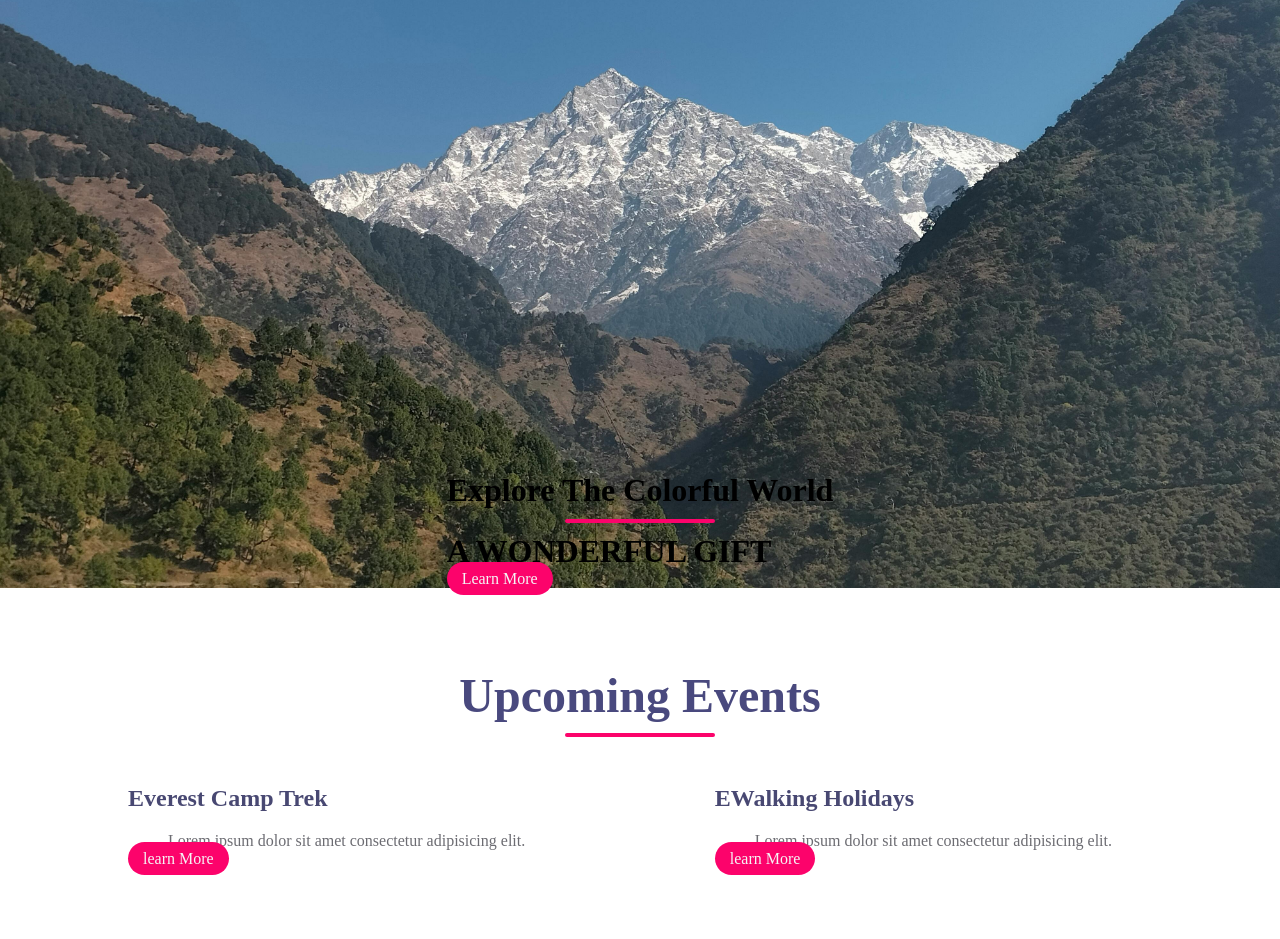
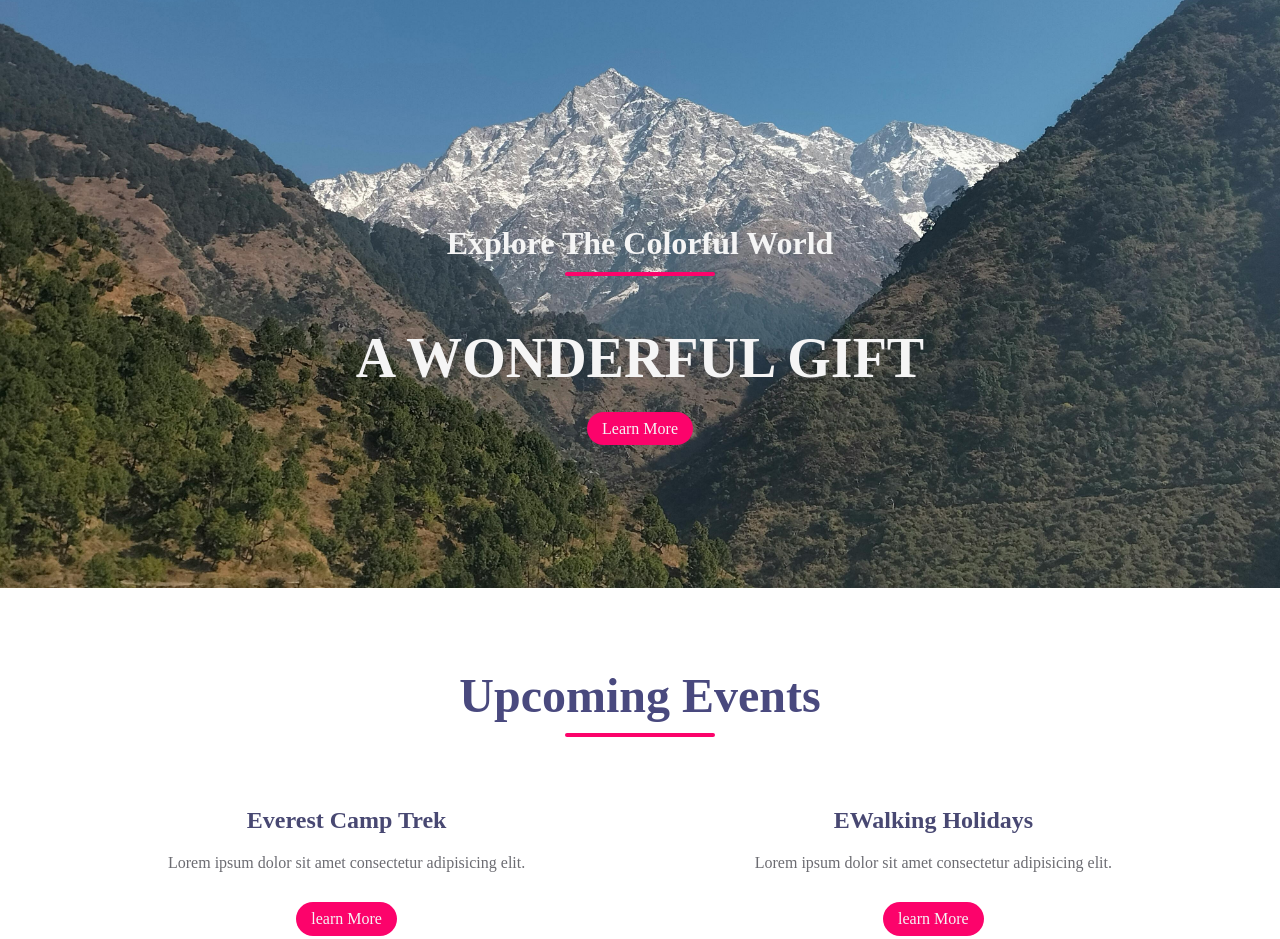
Before and after one commit to gautamxv/Landing-Page, a plain HTML site: page index.html in a window 1280 px wide. Shown: the part 212-1151 px from the top of the page. Drawn offline with Linux system fonts and the light colour scheme.

Commit message:
modifying old design in css

```diff
--- a/style.css
+++ b/style.css
@@ -1,42 +1,49 @@
+
 *{
     margin: 0;
-    padding: 0%;
+    padding: 0;
     box-sizing: border-box;
 }
 
 a{
     text-decoration: none;
+}
 
-}
 ul{
     list-style: none;
 }
+
 .active{
     color: #fc036b;
     text-decoration: none;
     font-weight: bold;
 }
-body , html{
+
+body , html {
     overflow-x: hidden;
 }
-/*Navbar*/
-.navbar{
+
+/* Navbar */
+.navbar {
     position: absolute;
-    top: 0%;
-    left: 0%;
+    top: 0;
+    left: 0;
     display: flex;
     width: 100%;
     justify-content: space-between;
     padding: 20px;
     color: whitesmoke;
 }
+
 .nav-links{
     display: flex;
     align-items: center;
 }
+
 .nav-links li{
     margin: 0 30px;
 }
+
 header{
     width: 100vw;
     height: 100vh;
@@ -47,9 +54,17 @@ header{
     align-items: flex-end;
     justify-content: center;
 }
+
+.header-content{
+    margin-bottom: 150px;
+    color: whitesmoke;
+    text-align: center;
+}
+
 .header-content h2{
     font-size: 4vmin;
 }
+
 .line{
     width: 150px;
     height: 4px;
@@ -57,12 +72,20 @@ header{
     margin: 10px auto;
     border-radius: 5px;
 }
+
+.header-content h1{
+    font-size: 7vmin;
+    margin-top: 50px;
+    margin-bottom: 30px;
+}
+
 .ctn{
     padding: 8px 15px;
     background: #fc036b;
     border-radius: 30px;
     color: whitesmoke;
 }
+
 .menu-btn{
     position: absolute;
     top: 30px;
@@ -71,36 +94,49 @@ header{
     cursor: pointer;
     display: none;
 }
+
 section{
     width: 80%;
     margin: 80px auto;
 }
+
 .title{
     text-align: center;
     font-size: 4vmin;
     color: #49497e;
 }
+
 .row{
     display: flex;
     align-items: center;
     width: 100%;
     justify-content: space-between;
 }
-    .event .row{
+.row .col{
+    display: flex;
+    flex-direction: column;
+    align-items: center;
+}
+
+.events .row{
     margin-top: 50px;
 }
+
 h4{
     font-size: 3vmin;
     color: #484872;
     margin: 20px auto;
 }
+
 p{
     color: #6c6c72;
     padding: 0px 40px;
 }
-    ,.event .ctn{
+
+.events .ctn {
     margin-top: 30px;
 }
+
 .explore{
     width: 100%;
     height: 100vh;
@@ -111,6 +147,7 @@ header{
     display: flex;
     align-items: center;
 }
+
 .explore-content{
     width: 60%;
     padding: 50px;
@@ -119,45 +156,61 @@ header{
     align-items: center;
     flex-direction: column;
 }
+
 .explore-content h1{
     font-size: 7vmin;
 }
+
 .explore-content .line{
     margin-bottom: 50px;
 }
+
+.explore-content p{
+    color: rgb(221, 221, 221);
+}
+
 .explore-content .ctn{
     margin-top: 40px;
 }
+
 .content-col{
     width: 40%;
 }
+
 .image-col{
     width: 60%;
 }
-    .tour .image-gallery{
+
+.tours .image-gallery{
     display: flex;
     flex-wrap: wrap;
     width: 100%;
     align-items: center;
 }
+
 .image-gallery img{
     max-width: 300px;
     margin: 10px;
 }
+
 .content-col h1{
     font-size: 7vmin;
     color: #484872;
 }
+
 .content-col .line{
     margin-left: -1px;
 }
+
 .content-col p{
     padding: 0;
     margin: 30px auto;
 }
-    .content-col.ctn{
+
+.content-col .ctn{
     margin-left: -100px;
 }
+
 .footer{
     width: 100%;
     min-height: 100px;
@@ -172,6 +225,7 @@ header{
     margin: 20px auto;
     padding: 20px auto;
 }
+
 @media only screen and (max-width:850px){
     .menu-btn{
         display: block;
@@ -193,6 +247,7 @@ header{
         margin-top: -900px;
         transition: all 0.5s ease;
     }
+
     .mobile-menu{
         margin-top: 0px;
         border-bottom-right-radius: 30%;
```
Lines whose indentation alone changed are shown as unchanged.
